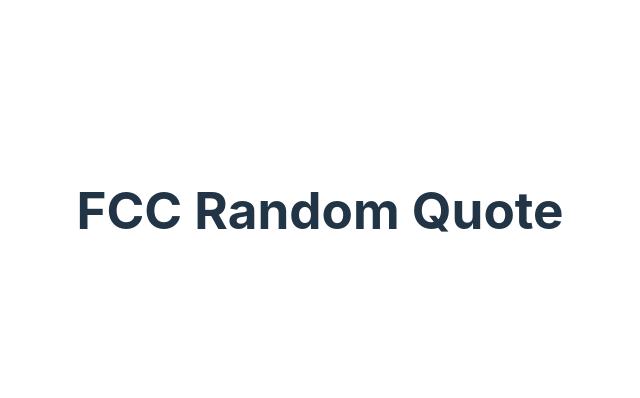
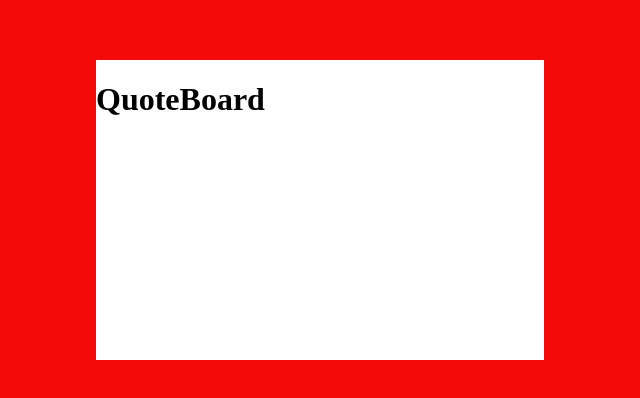
Before and after one commit to Shollytemmy/FCC_RANDOM_QUOTE, a React (Vite) app: page / in a window 1280 px wide. Shown: the part 190-588 px from the top of the page, without its empty margins (320-960 px from the left). Built offline with nearby package versions, Linux system fonts and the light colour scheme.

Commit message:
Random Quote: WIP

```diff
--- /dev/null
+++ b/Components/Quote.scss
@@ -0,0 +1,21 @@
+$primar-color: hsl(50deg, 50%, 100%);
+$textColor: #000;
+
+.Quote{
+    width: 70%;
+    display: flex;
+    justify-content: center;
+    align-items: center;
+
+
+   .quoteCard {
+
+
+
+    width: 50%;
+    height: 300px;
+    background-color: $primar-color;
+        color: $textColor;
+
+   }
+}
--- a/Components/QuoteBoard.jsx
+++ b/Components/QuoteBoard.jsx
@@ -1,7 +1,12 @@
 import React from 'react'
+import "./Quote.scss"
 
 export const QuoteBoard = () => {
   return (
-    <div>QuoteBoard</div>
+    <div className='Quote'>
+        <div className="quoteCard">
+            <h1>QuoteBoard</h1>
+        </div>
+    </div>
   )
 }
--- a/src/App.jsx
+++ b/src/App.jsx
@@ -1,6 +1,7 @@
 import { useState } from 'react'
 import reactLogo from './assets/react.svg'
 import './App.scss'
+import { QuoteBoard } from '../Components/QuoteBoard'
 
 function App() {
   const [count, setCount] = useState(0)
@@ -11,7 +12,7 @@ function App() {
 
   return (
     <div className="App">
-      <h1>FCC Random Quote</h1>
+      <QuoteBoard />
 
 
 
--- a/src/App.scss
+++ b/src/App.scss
@@ -1,41 +1,21 @@
-#root {
-  max-width: 1280px;
-  margin: 0 auto;
-  padding: 2rem;
-  text-align: center;
+$primar-color: hsl(0, 92%, 50%);
+$color: #fff;
+
+
+body{
+  background-color: $primar-color;
+  height: 100vh;
+  margin: 0;
+  padding: 0;
+  border-radius: border-box;
+
+  .App {
+    color: $color;
+      display: flex;
+      justify-content: center;
+      align-items: center;
+      border: 0px solid green;
+      height:100vh;
+  }
+
 }
-
-.logo {
-  height: 6em;
-  padding: 1.5em;
-  will-change: filter;
-}
-.logo:hover {
-  filter: drop-shadow(0 0 2em #646cffaa);
-}
-.logo.react:hover {
-  filter: drop-shadow(0 0 2em #61dafbaa);
-}
-
-@keyframes logo-spin {
-  from {
-    transform: rotate(0deg);
-  }
-  to {
-    transform: rotate(360deg);
-  }
-}
-
-@media (prefers-reduced-motion: no-preference) {
-  a:nth-of-type(2) .logo {
-    animation: logo-spin infinite 20s linear;
-  }
-}
-
-.card {
-  padding: 2em;
-}
-
-.read-the-docs {
-  color: #888;
-}
--- a/src/index.scss
+++ b/src/index.scss
@@ -1,36 +1,7 @@
-:root {
-  font-family: Inter, Avenir, Helvetica, Arial, sans-serif;
-  font-size: 16px;
-  line-height: 24px;
-  font-weight: 400;
 
-  color-scheme: light dark;
-  color: rgba(255, 255, 255, 0.87);
-  background-color: #242424;
 
-  font-synthesis: none;
-  text-rendering: optimizeLegibility;
-  -webkit-font-smoothing: antialiased;
-  -moz-osx-font-smoothing: grayscale;
-  -webkit-text-size-adjust: 100%;
-}
 
-a {
-  font-weight: 500;
-  color: #646cff;
-  text-decoration: inherit;
-}
-a:hover {
-  color: #535bf2;
-}
 
-body {
-  margin: 0;
-  display: flex;
-  place-items: center;
-  min-width: 320px;
-  min-height: 100vh;
-}
 
 h1 {
   font-size: 3.2em;
--- a/src/main.jsx
+++ b/src/main.jsx
@@ -1,7 +1,7 @@
 import React from 'react'
 import ReactDOM from 'react-dom/client'
 import App from './App'
-import './index.scss'
+import './App.scss'
 
 ReactDOM.createRoot(document.getElementById('root')).render(
   <React.StrictMode>
```
